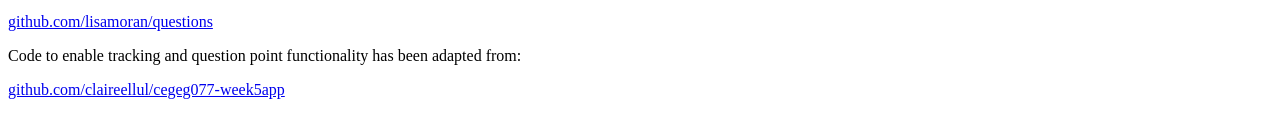
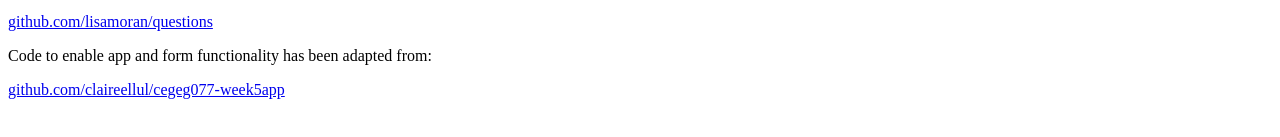
Before and after one commit to lisamoran/questions, a plain HTML site: page uceslmo/www/questionsUserGuide.html in a window 1280 px wide. Shown: the part 589-726 px from the top of the page. Drawn offline with Linux system fonts and the light colour scheme.

Commit message:
updated userguide with sources

```diff
--- a/uceslmo/www/questionsUserGuide.html
+++ b/uceslmo/www/questionsUserGuide.html
@@ -40,7 +40,7 @@
 <a href="http://github.com/lisamoran/questions">github.com/lisamoran/questions</a>
 
 
-<p>Code to enable tracking and question point functionality has been adapted from:</p>
+<p>Code to enable app and form functionality has been adapted from:</p>
 <a href="http://github.com/claireellul/cegeg077-week5app">github.com/claireellul/cegeg077-week5app</a>
 
 </div>
```
